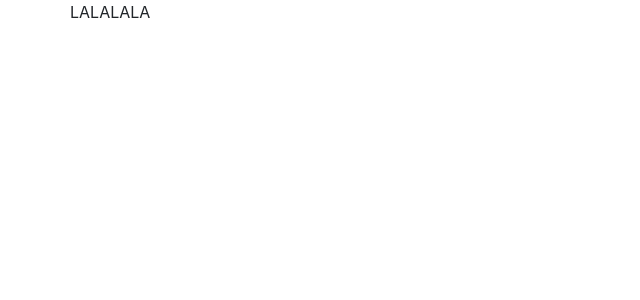
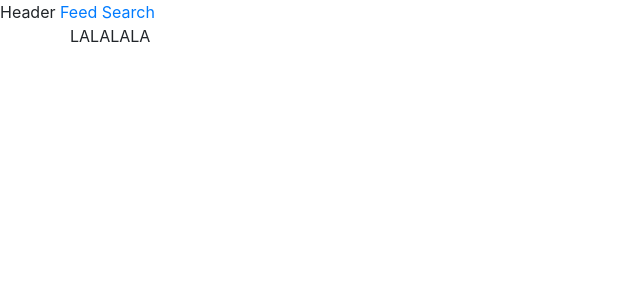
Before and after one commit to vuongduongbuh/ankker-cli-angular4, an Angular app: page / in a window 1280 px wide. Shown: the top 300 px of the page, without its empty margins (0-640 px from the left). Built offline with nearby package versions, Linux system fonts and the light colour scheme.

Commit message:
init project

```diff
--- a/src/app/app.component.html
+++ b/src/app/app.component.html
@@ -1 +1,3 @@
-<app-home> </app-home>
+<app-header> </app-header>
+
+<app-content> </app-content>
--- a/src/app/app.module.ts
+++ b/src/app/app.module.ts
@@ -1,39 +1,45 @@
 import { BrowserModule } from '@angular/platform-browser';
 import { NgModule } from '@angular/core';
 import { Routes, RouterModule } from '@angular/router';
-import { AppComponent } from './app.component';
-import { AppHome } from './modules/home/home';
 
 //Import layouts
+import { AppComponent } from './app.component';
 import { AppHeader } from './layouts/header/header';
 import { AppContent } from './layouts/content/content';
 
 //Import modules
-import { } from './modules'
+import { AppHome } from './modules/home/home';
+import { AppFeed } from './modules/feed/feed';
+import { AppSearch } from './modules/search/search';
 
 //Import comonents
-import { AkFeedComponent  } from './components/feed/feed';
+import { AkFeedComponent } from './components/feed/feed';
 
-// const appRoutes: Routes = [
-//   { path: '/feed', component: CrisisListComponent },
-//   { path: 'hero/:id',      component: HeroDetailComponent }
-// ];
+const appRoutes: Routes = [
+  { path: '', component: AppHome },
+  { path: 'feed', component: AppFeed },
+  { path: 'search', component: AppSearch }
+];
 
 @NgModule({
   declarations: [
+    //Import layouts
     AppComponent,
+    AppHeader,
+    AppContent,
+
+    //Import modules
     AppHome,
+    AppFeed,
+    AppSearch,
 
     //Import components
     AkFeedComponent
 
   ],
   imports: [
-    BrowserModule
-    // RouterModule.forRoot(
-    //   appRoutes,
-    //   { enableTracing: true }
-    // )
+    BrowserModule,
+    RouterModule.forRoot(appRoutes)
   ],
   providers: [],
   bootstrap: [AppComponent]
--- a/src/app/layouts/content/content.html
+++ b/src/app/layouts/content/content.html
@@ -0,0 +1,3 @@
+<a routerLink="feed"> Feed</a>
+<a routerLink="search"> Search</a>
+<router-outlet> </router-outlet>
--- a/src/app/layouts/header/header.html
+++ b/src/app/layouts/header/header.html
@@ -0,0 +1 @@
+Header
--- /dev/null
+++ b/src/app/modules/feed/feed.html
@@ -0,0 +1 @@
+Feed
--- /dev/null
+++ b/src/app/modules/feed/feed.ts
@@ -0,0 +1,12 @@
+import { Component } from '@angular/core';
+
+@Component({
+  selector: 'app-feed',
+  templateUrl: './feed.html',
+  styleUrls: ['./feed.scss']
+})
+export class AppFeed {
+    constructor() {
+
+    }
+}
--- /dev/null
+++ b/src/app/modules/search/search.html
@@ -0,0 +1 @@
+Search
--- /dev/null
+++ b/src/app/modules/search/search.ts
@@ -0,0 +1,12 @@
+import { Component } from '@angular/core';
+
+@Component({
+  selector: 'app-search',
+  templateUrl: './search.html',
+  styleUrls: ['./search.scss']
+})
+export class AppSearch {
+    constructor() {
+
+    }
+}
```
Also changed, not shown: src/app/modules/feed/feed.scss (added), src/app/modules/search/search.scss (added), 1 other file (tests, documents, lock files or other folders).
